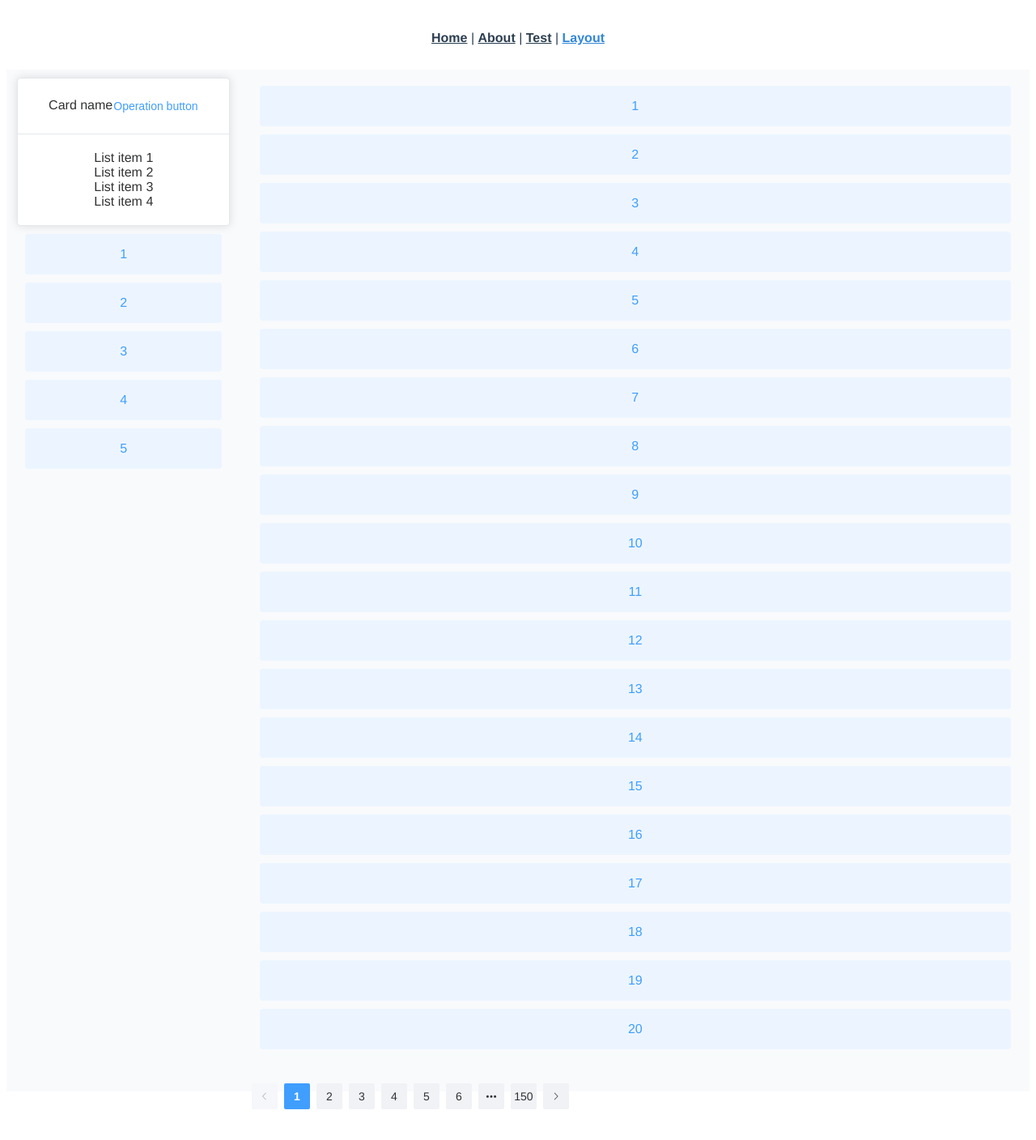
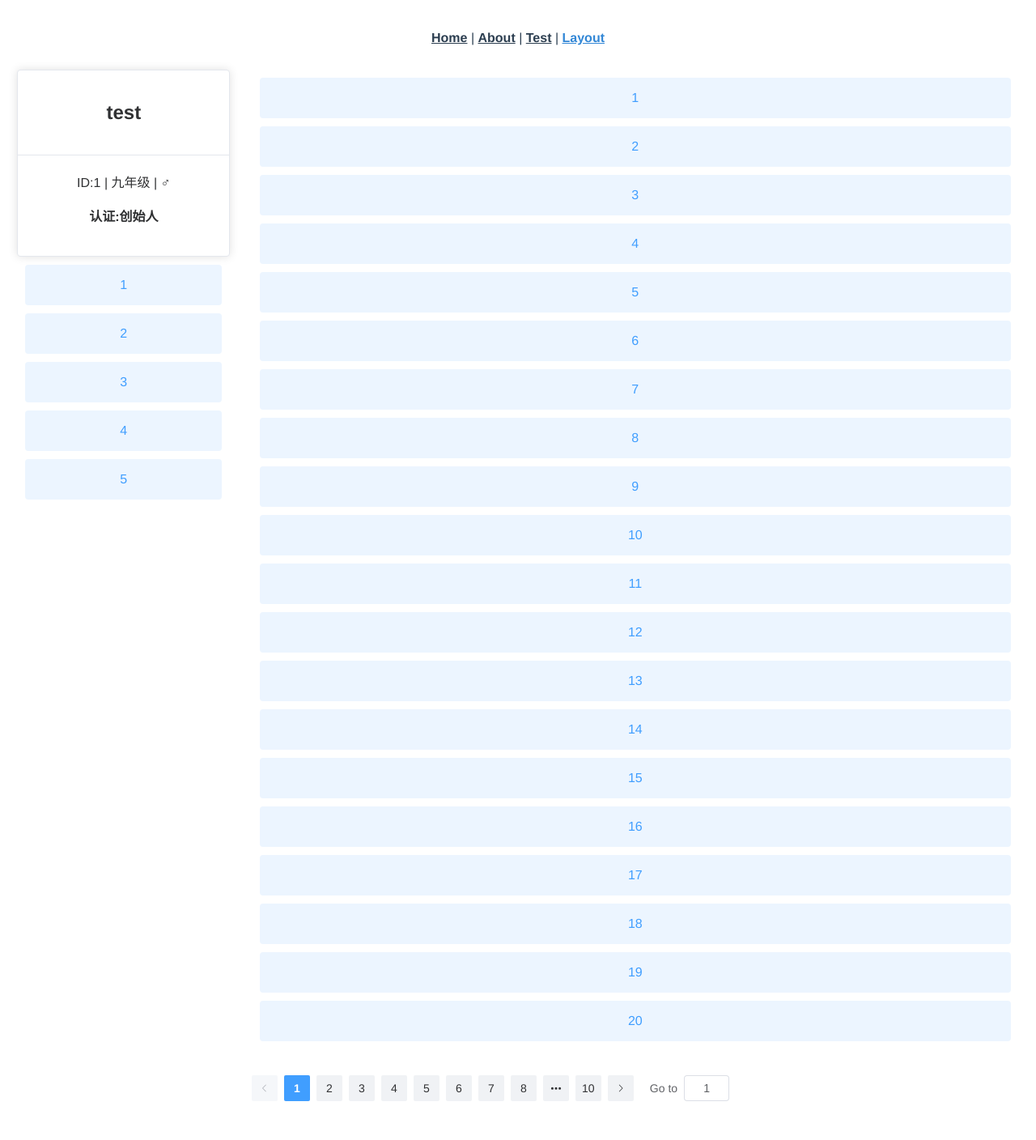
Before and after one commit to qa-gt/gt-v3-frontend, a Vue app: page /#/layout in a window 1280 px wide. Shown: the top 1408 px of the page at 81% size. Built offline with nearby package versions, Linux system fonts and the light colour scheme.

Commit message:
Update LayoutView.vue

```diff
--- a/src/views/LayoutView.vue
+++ b/src/views/LayoutView.vue
@@ -16,17 +16,17 @@
     <el-col :span="4"><div class="grid-content bg-purple"></div></el-col>
   </el-row>
     -->
-  <el-row class="row-bg" justify="space-around">
+  <el-row justify="space-around">
     <el-col :span="5">
       <el-card class="box-card">
         <template #header>
           <div class="card-header">
-            <span>Card name</span>
-            <el-button class="button" type="text">Operation button</el-button>
+            <h2>{{ username }}</h2>
           </div>
         </template>
-        <div v-for="o in 4" :key="o" class="text item">
-          {{ "List item " + o }}
+        <div>
+          <div>ID:{{ id }} | {{ grade }} | {{ sex }}</div><br>
+          <div><b>认证:{{ tags }}</b></div><br>
         </div>
       </el-card>
 
@@ -44,14 +44,18 @@
         </p>
       </el-scrollbar>
 
-      <el-pagination background layout="prev, pager, next" :total="1500">
+      <el-pagination
+        background
+        layout="prev, pager, next, jumper"
+        :total="200"
+        :pager-count="9"
+        :page-size="20"
+        :hide-on-single-page="true"
+      >
       </el-pagination>
     </el-col>
 
     <!--<el-col :span="6"><div class="grid-content bg-purple"></div></el-col>-->
-
-
-
   </el-row>
 </template>
 
@@ -97,3 +101,17 @@
   color: var(--el-color-primary);
 }
 </style>
+
+<script>
+export default {
+  data() {
+    return {
+        username: "test",
+        id: "1",
+        grade: "九年级",
+        sex: "♂",
+        tags: "创始人"
+    };
+  },
+};
+</script>
```
